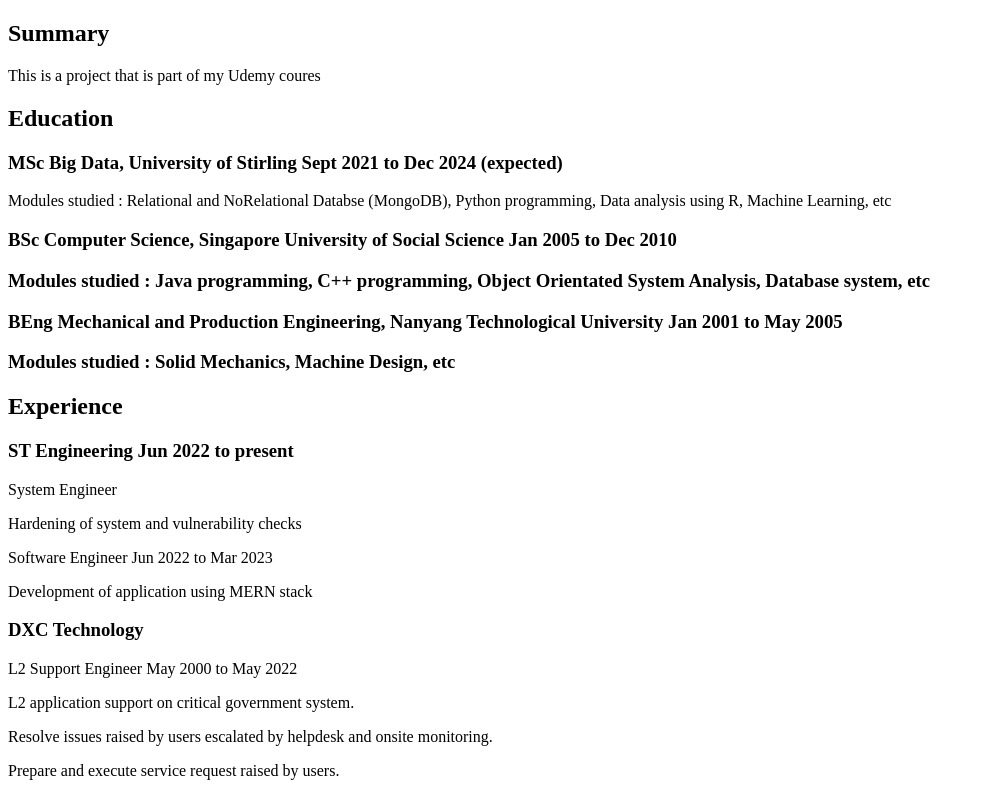
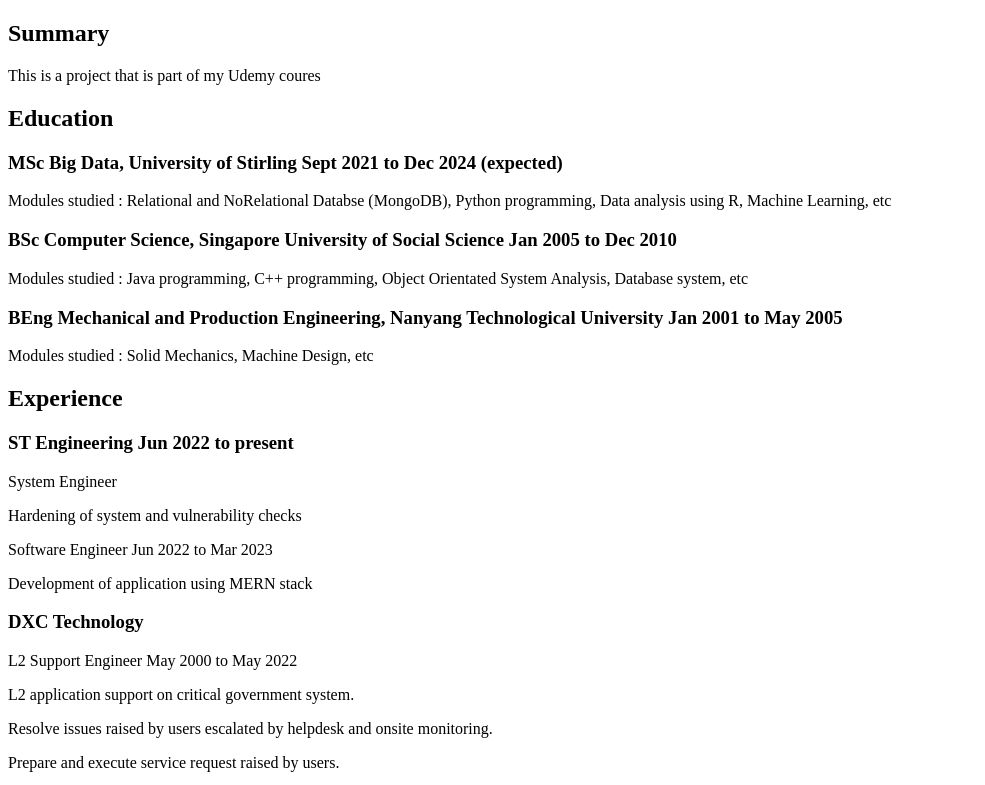
Before and after one commit to chernhaw/portfolio, a plain HTML site: page index.html in a window 1280 px wide. Shown: the top 785 px of the page, without its empty margins (0-985 px from the left). Drawn offline with Linux system fonts and the light colour scheme.

Commit message:
Update index.html

```diff
--- a/index.html
+++ b/index.html
@@ -34,10 +34,10 @@ https://developer.mozilla.org/en-US/docs/Web/HTML/Element/img#attr-height -->
          <h3>MSc Big Data, University of Stirling 	                                        Sept 2021 to Dec 2024 (expected) </h3>
          <p>Modules studied : Relational and NoRelational Databse (MongoDB), Python programming, Data analysis using R, Machine Learning, etc</p>
 
-         <h3>BSc Computer Science, Singapore University of Social Science	                Jan 2005 to Dec 2010  <h3>
+         <h3>BSc Computer Science, Singapore University of Social Science	                Jan 2005 to Dec 2010  </h3>
          <p>Modules studied : Java programming, C++ programming, Object Orientated System Analysis, Database system, etc</p>
 
-         <h3>BEng Mechanical and Production Engineering, Nanyang Technological University	Jan 2001 to May 2005  <h3>
+         <h3>BEng Mechanical and Production Engineering, Nanyang Technological University	Jan 2001 to May 2005  </h3>
          <p>Modules studied : Solid Mechanics, Machine Design, etc</p>
 
          <h2>Experience</h2>
```
